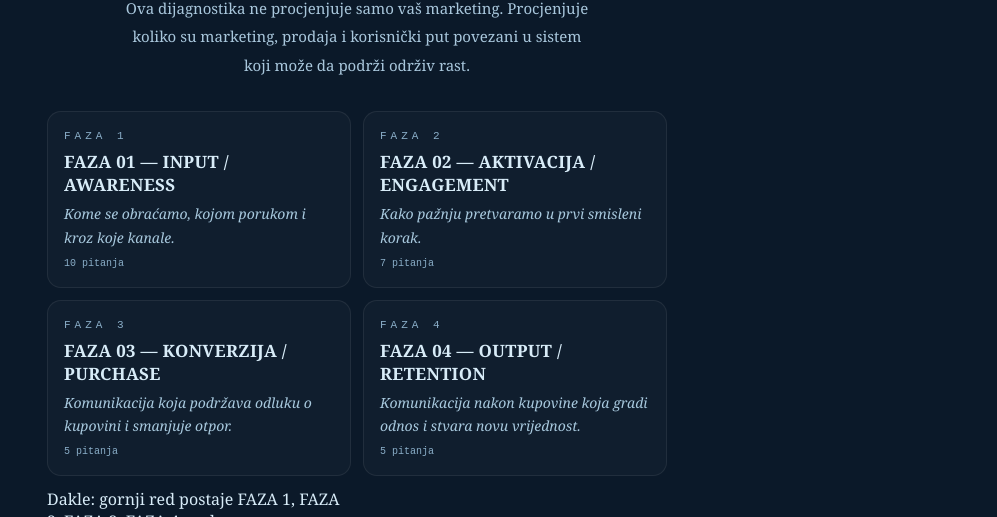
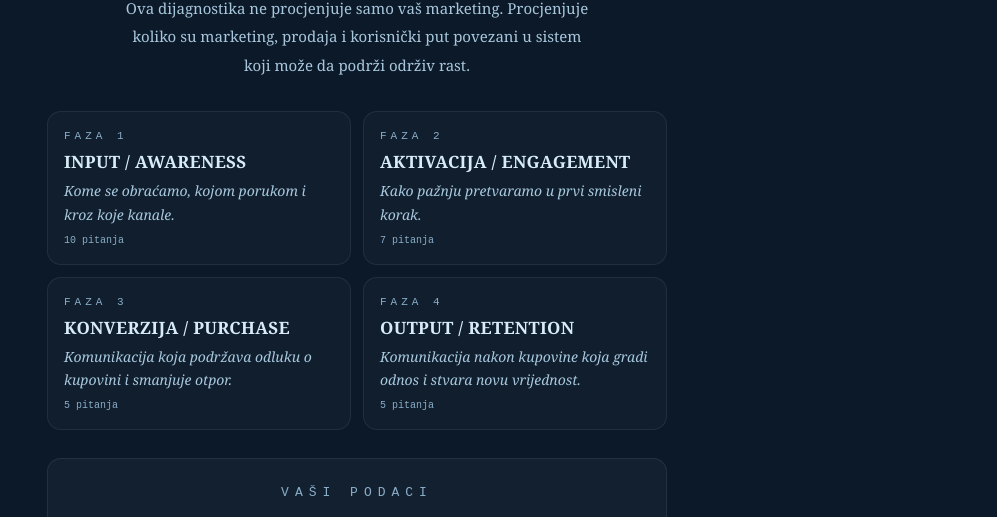
Before and after one commit to jelenamilatovic-compass/wellbeing-compass-dijagnostika, a website: page index.html in a window 1280 px wide. Shown: the part 272-789 px from the top of the page, without its empty margins (283-1280 px from the left). Drawn offline with Linux system fonts and the light colour scheme.

Commit message:
Update index.html

```diff
--- a/index.html
+++ b/index.html
@@ -516,23 +516,19 @@
           </div>
 
           <div class="intro-grid" style="display:grid;grid-template-columns:1fr 1fr;gap:12px;margin-bottom:28px">
-           ${d.PHASES.map((p,i)=>{
+          ${d.PHASES.map((p,i)=>{
   const pct=[10,7,5,5][i];
   const qLabel=S.lang==="mn"?"pitanja":"questions";
   const phaseLabel=S.lang==="mn"?`FAZA ${i+1}`:`PHASE ${i+1}`;
+  const cleanTitle=p.t.replace(/^FAZA\s*0?\d+\s*—\s*/i,"").replace(/^PHASE\s*0?\d+\s*—\s*/i,"");
   return `<div class="ph-card" style="background:rgba(255,255,255,0.025);border:1px solid rgba(255,255,255,0.07);border-radius:14px;padding:18px 16px">
     <div style="font-size:11px;letter-spacing:4px;color:var(--muted);font-family:'Courier New',monospace;margin-bottom:8px">${phaseLabel}</div>
-    <div style="font-size:17px;font-weight:700;color:#D8ECF8;margin-bottom:6px;letter-spacing:.3px">${p.t}</div>
+    <div style="font-size:17px;font-weight:700;color:#D8ECF8;margin-bottom:6px;letter-spacing:.3px">${cleanTitle}</div>
     <div style="font-size:14px;color:#A8C9DE;line-height:1.7;margin-bottom:8px;font-style:italic">${p.s}</div>
     <div style="font-size:10px;color:var(--muted);font-family:'Courier New',monospace">${pct} ${qLabel}</div>
   </div>`;
 }).join("")}
-
-Dakle:
-
-gornji red postaje FAZA 1, FAZA 2, FAZA 3, FAZA 4
-naslov
-          </div>
+</div>
 
           <div class="form-section">
             <div class="form-section-title">${S.lang==="mn"?"VAŠI PODACI":"YOUR DETAILS"}</div>
```
